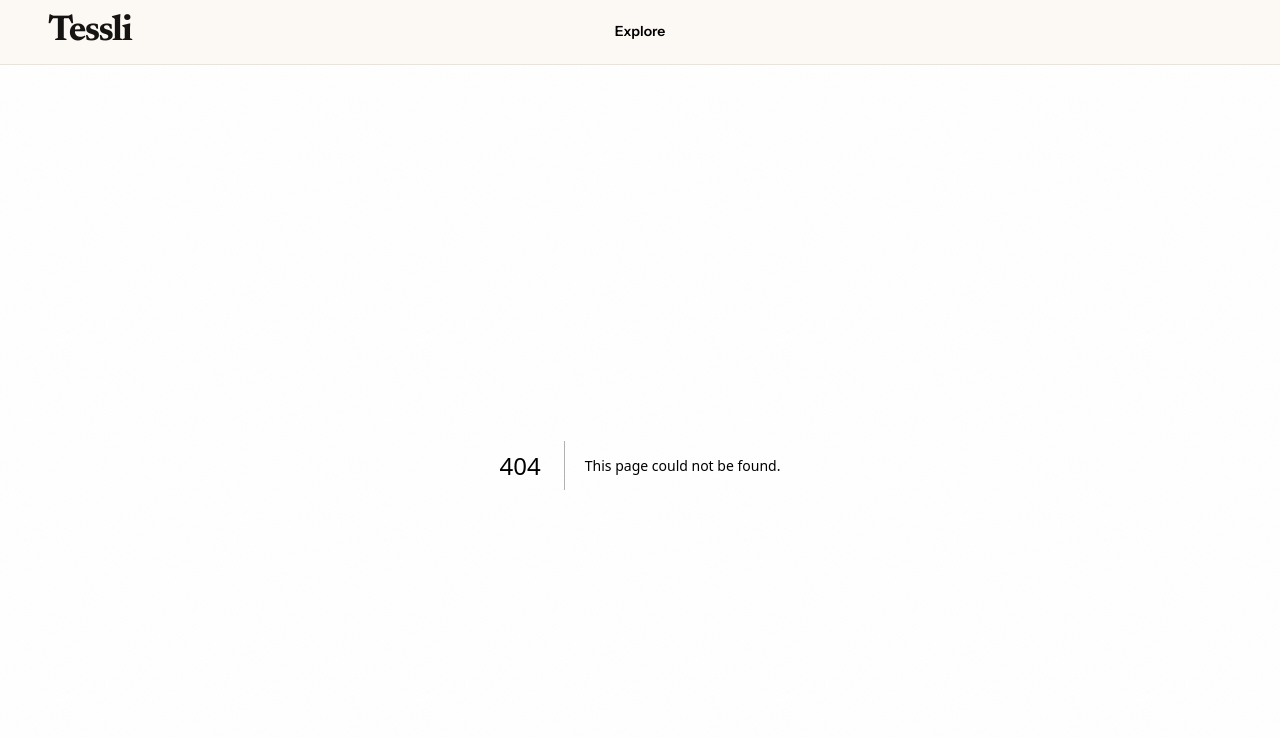
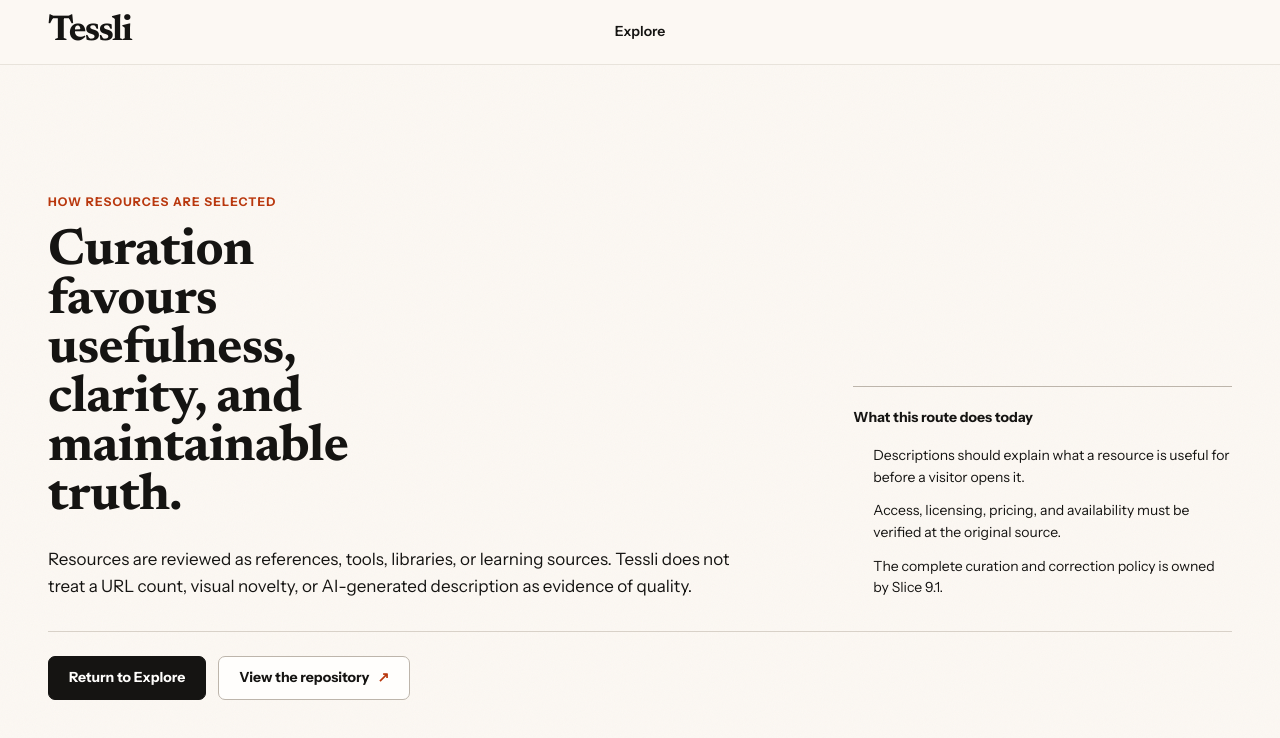
Before and after one commit to itsdeepaks/Mosaicary, a Next.js app in the folder web/: page /curation in a window 1280 px wide. Before the commit this address had no page. Shown: the top 738 px of the page. Built offline with nearby package versions, Linux system fonts and the light colour scheme.

Commit message:
feat(routes): add curation route shell

```diff
--- /dev/null
+++ b/web/app/curation/page.tsx
@@ -0,0 +1,20 @@
+import { RoutePlaceholder } from "@/components/route-placeholder/route-placeholder";
+
+export const metadata = {
+  title: "Curation process",
+};
+
+export default function CurationPage() {
+  return (
+    <RoutePlaceholder
+      eyebrow="How resources are selected"
+      title="Curation favours usefulness, clarity, and maintainable truth."
+      summary="Resources are reviewed as references, tools, libraries, or learning sources. Tessli does not treat a URL count, visual novelty, or AI-generated description as evidence of quality."
+      details={[
+        "Descriptions should explain what a resource is useful for before a visitor opens it.",
+        "Access, licensing, pricing, and availability must be verified at the original source.",
+        "The complete curation and correction policy is owned by Slice 9.1.",
+      ]}
+    />
+  );
+}
```
